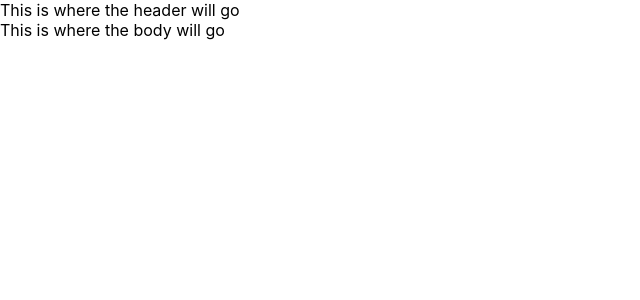
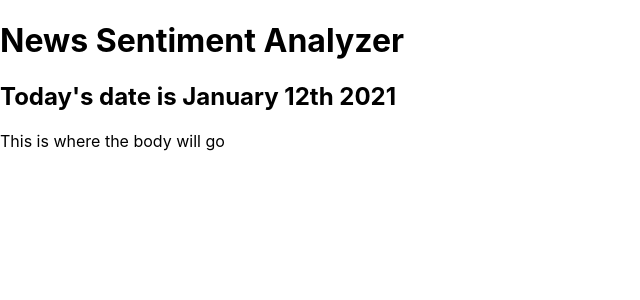
Before and after one commit to merewelch214/news-sentiment-frontend, a React (Create React App) app: page / in a window 1280 px wide. Shown: the top 300 px of the page, without its empty margins (0-640 px from the left). Built offline with nearby package versions, Linux system fonts and the light colour scheme.

Commit message:
add moment to package json

```diff
--- a/package.json
+++ b/package.json
@@ -6,6 +6,7 @@
     "@testing-library/jest-dom": "^5.11.4",
     "@testing-library/react": "^11.1.0",
     "@testing-library/user-event": "^12.1.10",
+    "moment": "^2.29.1",
     "react": "^17.0.1",
     "react-dom": "^17.0.1",
     "react-scripts": "4.0.1",
--- a/src/Header.js
+++ b/src/Header.js
@@ -1,8 +1,12 @@
 import React from 'react';
+import moment from 'moment';
 
 const Header = () => {
     return (
-        <div>This is where the header will go</div>
+        <div>
+            <h1>News Sentiment Analyzer</h1>
+            <h2>Today's date is {moment().format('MMMM Do YYYY')}</h2>
+        </div>
     )
 }
 
```
Also changed, not shown: 2 other files (tests, documents, lock files or other folders).
